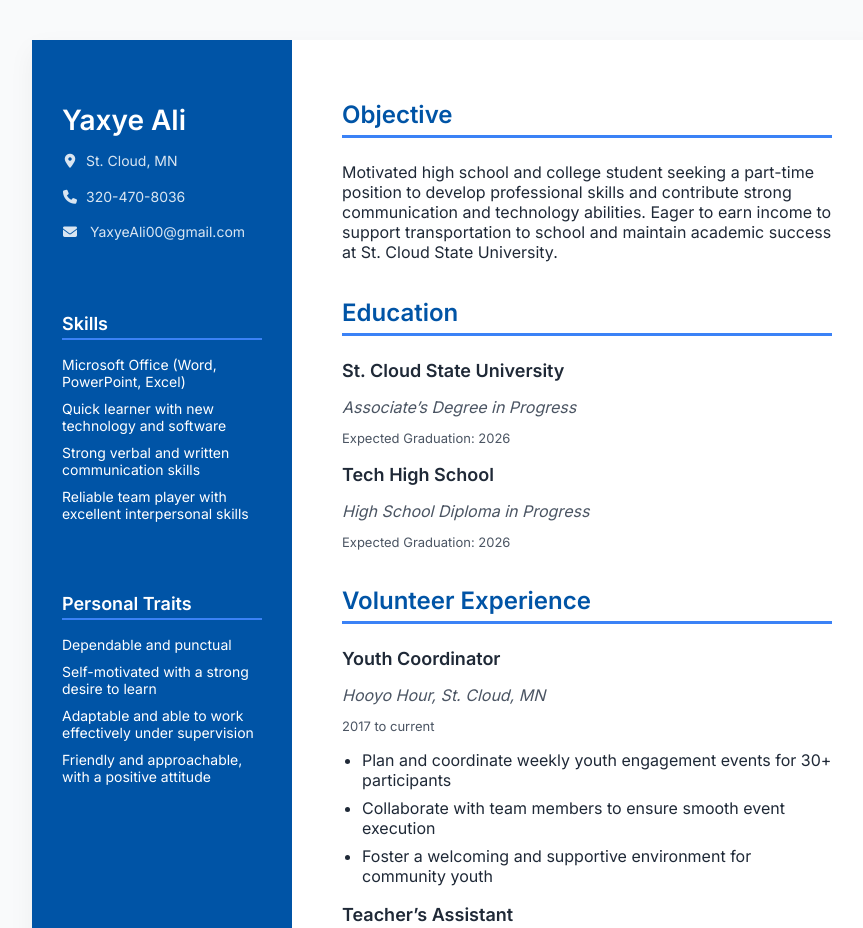
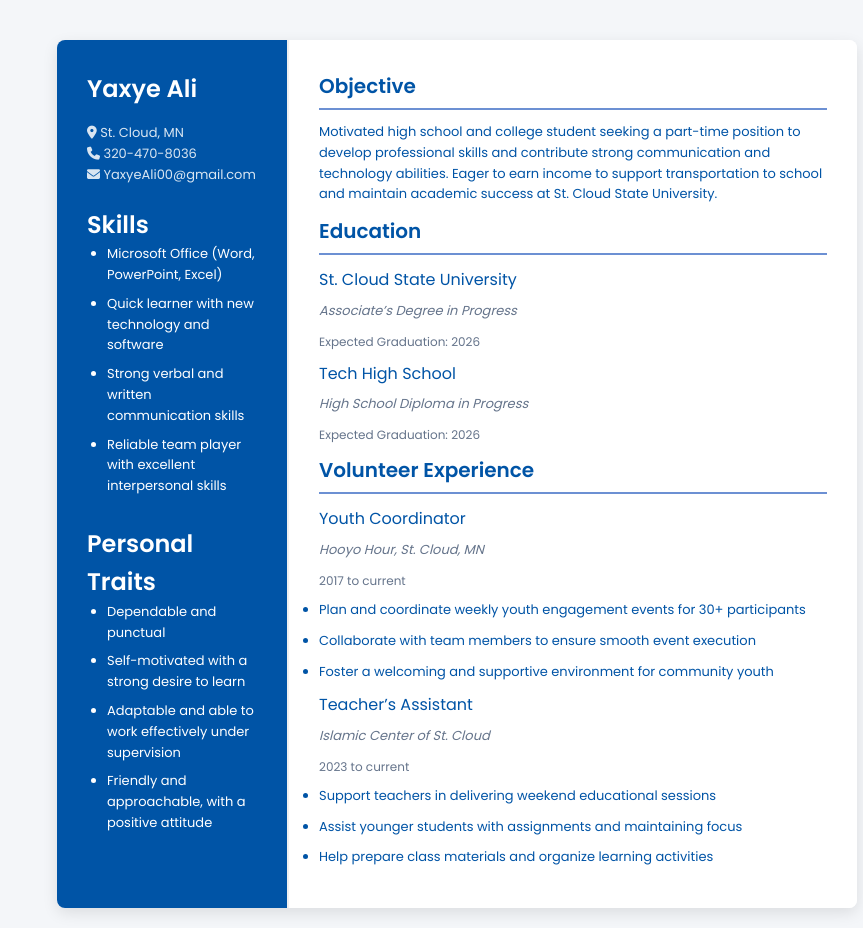
Before and after one commit to yaxyeali00/htmlsite, a plain HTML site: page index.html in a window 1280 px wide. Shown: the top 928 px of the page, without its empty margins (183-1046 px from the left). Drawn offline with Linux system fonts and the light colour scheme.

Commit message:
Update index.html

```diff
--- a/index.html
+++ b/index.html
@@ -4,173 +4,165 @@
   <meta charset="UTF-8" />
   <meta name="viewport" content="width=device-width, initial-scale=1" />
   <title>Yaxye Ali Resume</title>
-<link href="https://fonts.googleapis.com/css2?family=Inter:wght@400;600&display=swap" rel="stylesheet" />
+  <link href="https://fonts.googleapis.com/css2?family=Poppins:wght@300;400;600&display=swap" rel="stylesheet" />
   <link
     rel="stylesheet"
     href="https://cdnjs.cloudflare.com/ajax/libs/font-awesome/6.4.0/css/all.min.css"
   />
   <style>
     :root {
-    --primary: #0054a6;
-    --background: #f9fafb;
-    --text-dark: #1f2937;
-    --text-light: #4b5563;
-    --accent: #3b82f6;
+      --primary: #0054a6; /* Original blue color */
+      --secondary: #65748b; /* Soft grey for text */
+      --background: #f4f6f9;
+      --accent: #6c90d3;
+      --white: #ffffff;
     }
+
     * {
       box-sizing: border-box;
+      margin: 0;
+      padding: 0;
     }
+
     body {
-    margin: 0;
-    font-family: 'Inter', sans-serif;
+      font-family: 'Poppins', sans-serif;
       background: var(--background);
-    color: var(--text-dark);
+      color: var(--primary);
+      line-height: 1.6;
     }
+
     .container {
-    max-width: 850px;
+      display: flex;
+      max-width: 800px; /* Constrained width for letter-size paper */
       margin: 40px auto;
-    background: white;
-    display: flex;
-    /* removed border-radius */
-    box-shadow: 0 10px 25px rgb(0 0 0 / 0.05);
-    min-height: 650px;
+      background: var(--white);
+      box-shadow: 0 5px 15px rgba(0, 0, 0, 0.1);
+      border-radius: 8px;
+      overflow: hidden;
     }
+
     .sidebar {
-    width: 260px;
+      width: 230px; /* Sidebar width optimized for letter-size */
       background: var(--primary);
-    color: white;
-    padding: 40px 30px;
-    /* removed border-radius */
+      color: var(--white);
+      padding: 30px;
       display: flex;
       flex-direction: column;
-    justify-content: flex-start;
-    gap: 40px;
+      gap: 20px; /* Reduced gap for a balanced look */
     }
+
     .sidebar h1 {
-    font-weight: 700;
-    font-size: 28px;
-    margin-bottom: 6px;
+      font-size: 24px;
+      font-weight: 600;
+      margin-bottom: 15px;
     }
+
     .sidebar p {
-    font-size: 14px;
+      font-size: 13px;
       opacity: 0.85;
-    line-height: 1.4;
-    margin-bottom: 16px;
     }
-  .sidebar p i {
-    margin-right: 8px;
-    width: 16px;
-    text-align: center;
+
+    .sidebar ul {
+      list-style-type: disc;
+      padding-left: 20px; /* Added padding for bullet points */
     }
-  .sidebar section {
-    margin: 0;
+
+    .sidebar ul li {
+      font-size: 13px;
+      margin-bottom: 8px;
     }
-  .sidebar h2 {
+
+    .main {
+      flex: 1;
+      padding: 30px;
+      background: var(--white);
+      border-left: 2px solid #f0f0f0;
+    }
+
+    .main h2 {
+      font-size: 20px;
       font-weight: 600;
-    font-size: 18px;
+      color: var(--primary);
       margin-bottom: 12px;
       border-bottom: 2px solid var(--accent);
-    padding-bottom: 4px;
+      padding-bottom: 6px;
     }
-  .sidebar ul {
-    list-style: none;
-    padding-left: 0;
+
+    .main h3 {
+      font-size: 16px;
+      font-weight: 500;
+      margin-bottom: 8px;
     }
-  .sidebar ul li {
-    font-size: 14px;
+
+    .main p, .main ul li {
+      font-size: 13px; /* Uniform font size for all text in main content */
       margin-bottom: 10px;
     }
-  .main {
-    flex: 1;
-    padding: 40px 50px;
-    /* removed border-radius */
-  }
-  .main h2 {
-    font-weight: 700;
-    font-size: 24px;
-    color: var(--primary);
-    border-bottom: 3px solid var(--accent);
-    padding-bottom: 6px;
-    margin-bottom: 24px;
-  }
-  .main section {
-    margin-bottom: 36px;
-  }
-  .main h3 {
-    font-weight: 600;
-    font-size: 18px;
-    margin-bottom: 4px;
-  }
+
     .main .org {
       font-style: italic;
-    color: var(--text-light);
-    margin-bottom: 6px;
+      color: var(--secondary);
     }
+
     .main .date {
-    font-size: 13px;
-    color: var(--text-light);
-    margin-bottom: 12px;
+      font-size: 12px;
+      color: var(--secondary);
     }
-  .main ul {
-    padding-left: 20px;
-  }
-  .main ul li {
-    margin-bottom: 8px;
-  }
-  a {
-    color: white;
-    text-decoration: none;
-  }
-  a:hover {
-    text-decoration: underline;
-  }
-  @media(max-width: 700px) {
+
+    @media (max-width: 768px) {
       .container {
         flex-direction: column;
-      max-width: 95%;
+        margin: 20px;
       }
+
       .sidebar {
         width: 100%;
-      /* removed border-radius */
-      padding: 20px 25px;
+        padding: 20px;
       }
+
       .main {
-      padding: 30px 25px 40px 25px;
-      /* removed border-radius */
+        padding: 20px;
       }
     }
 
-  /* Print styles with zero margins */
-  @page {
+    /* Print Styles */
+    @media print {
+      body {
+        font-size: 12px; /* Slightly smaller text for print */
+      }
+
+      .container {
+        width: 100%;
+        padding: 0;
+        box-shadow: none;
+        display: block;
+        margin: 20px auto;
+        max-width: 100%;
+      }
+
+      .sidebar, .main {
+        width: 100%;
+        padding: 20px;
         margin: 0;
       }
-  @media print {
-    html, body {
-      margin: 0;
-      padding: 0;
-      background: white;
-      height: 100%;
+
+      .sidebar {
+        background: var(--primary);
+        display: none; /* Hide sidebar in print view */
       }
-    .container {
-      max-width: 100%;
-      width: 100vw;
-      min-height: 100vh;
-      margin: 0;
-      padding: 0;
-      box-shadow: none;
-      border-radius: 0;
-      display: block;
-    }
-    .sidebar, .main {
-      padding: 10px 15px;
-      width: 100%;
-    }
-    .sidebar {
-      border-radius: 0;
-      background: #0054a6;
-    }
+
       .main {
         border-radius: 0;
+        margin: 0;
+        padding: 20px;
+      }
+
+      .main h2 {
+        font-size: 18px;
+      }
+
+      .main ul li {
+        font-size: 12px;
       }
     }
   </style>
@@ -181,11 +173,11 @@
   <aside class="sidebar">
     <div>
       <h1>Yaxye Ali</h1>
-      <p><i class="fas fa-map-marker-alt"></i>St. Cloud, MN</p>
-      <p><i class="fas fa-phone"></i>320-470-8036</p>
+      <p><i class="fas fa-map-marker-alt"></i> St. Cloud, MN</p>
+      <p><i class="fas fa-phone"></i> 320-470-8036</p>
       <p>
         <i class="fas fa-envelope"></i>
-        <a href="mailto:YaxyeAli00@gmail.com">YaxyeAli00@gmail.com</a>
+        <span style="color: var(--white);">YaxyeAli00@gmail.com</span>
       </p>
     </div>
 
```
Lines whose indentation alone changed are shown as unchanged.
